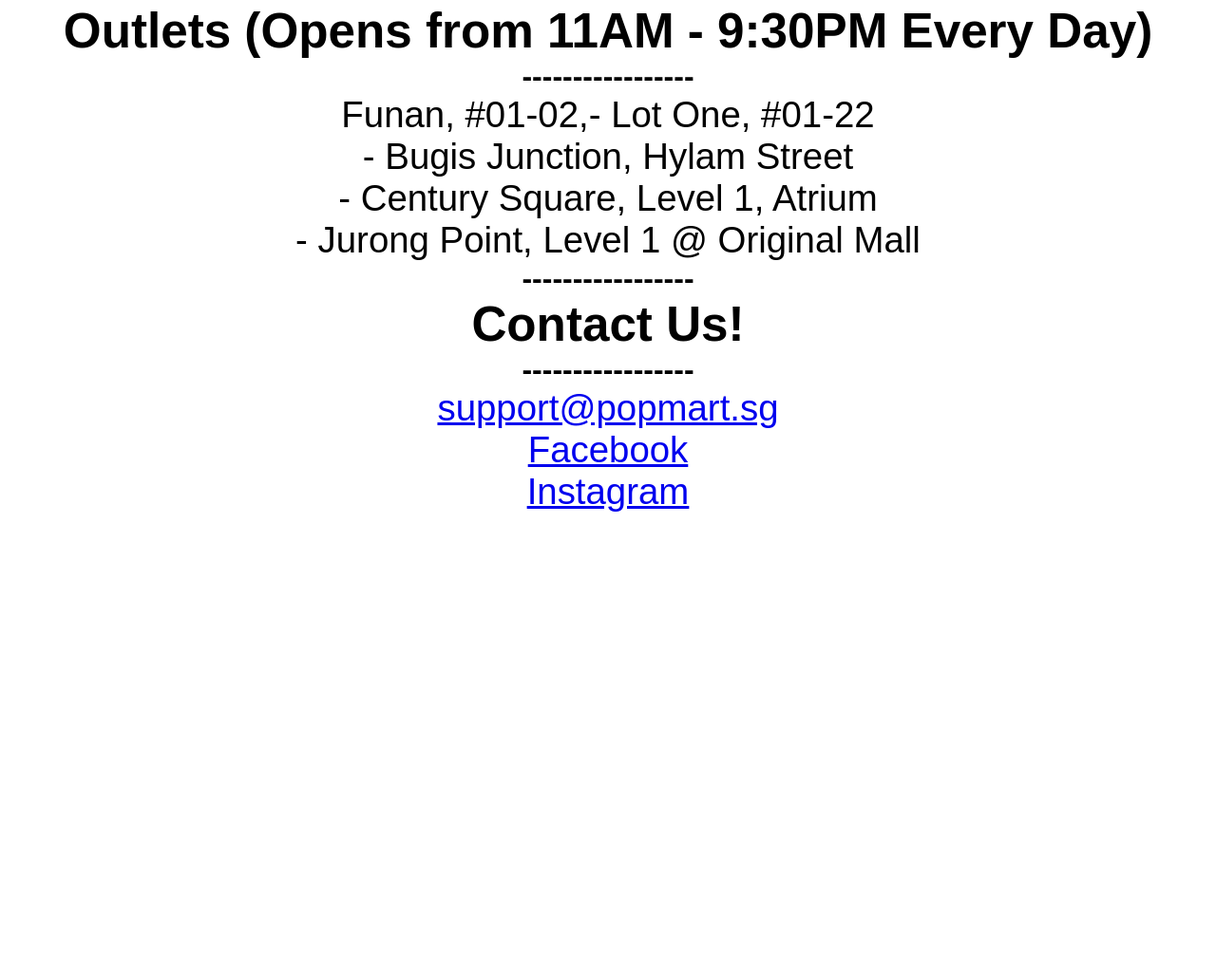
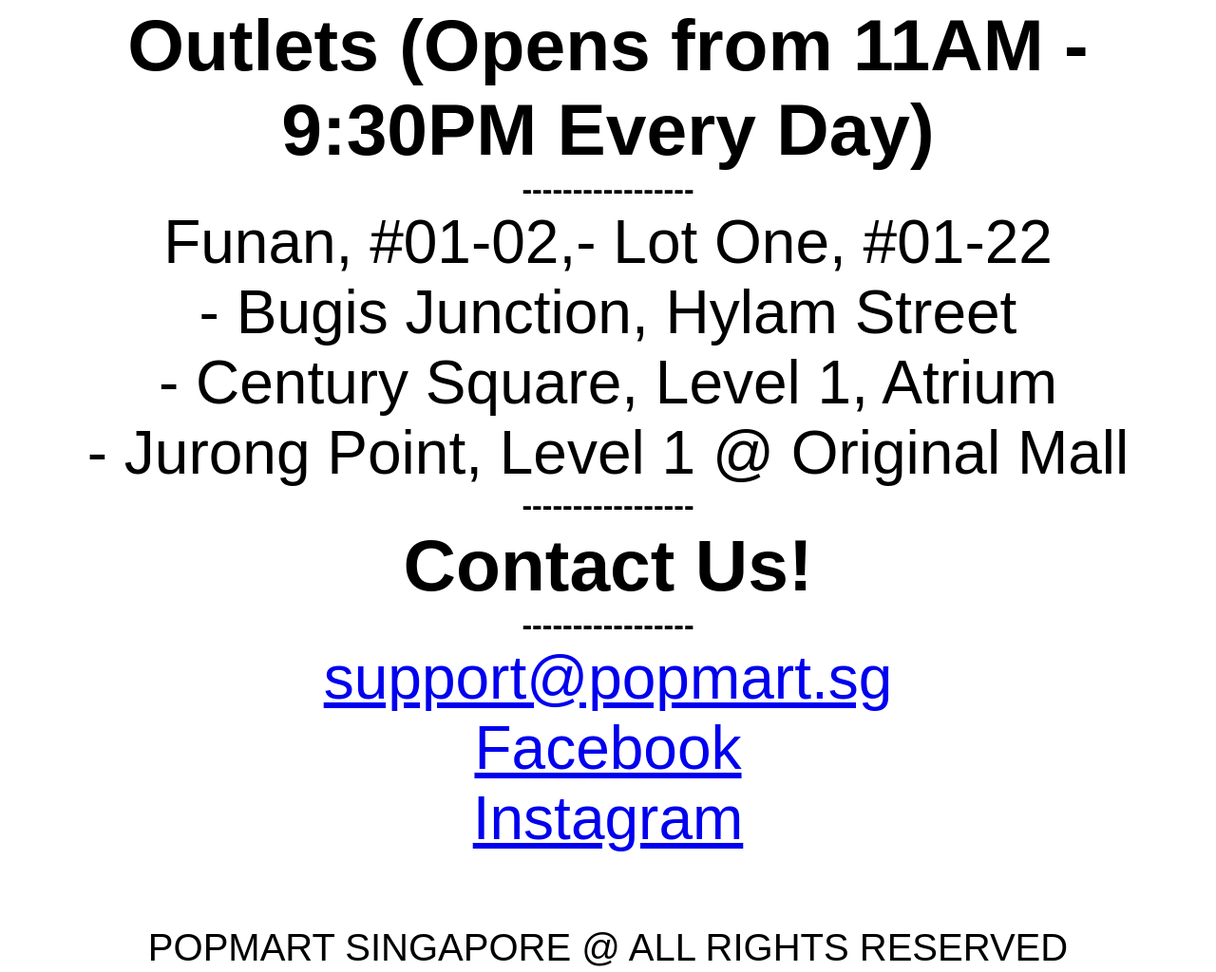
Before and after one commit to Aaronisanewbie/Asg1_Aaron, a plain HTML site: page store.html in a window 1280 px wide. Shown: the part 105-1129 px from the top of the page at 95% size. Before the commit the page ends 800 px from the top, so only its background shows below. Drawn offline with Linux system fonts and the light colour scheme; a script that the page names is missing; a web font is replaced by a local one.

Commit message:
75% done

```diff
--- a/store.html
+++ b/store.html
@@ -27,7 +27,7 @@
             </li>
 
             <li class="navbar__item">
-                <a href="store.html" class="navbar__links">Store</a>
+                <a href="store.html" class="navbar__links">Stores</a>
             </li>
             <li class="navbar__item">
                 <a href="Gallery.html" class="navbar__links">Gallery</a>
@@ -37,19 +37,24 @@
     </nav>
 <div class="row2">
 </div>
-<h1 style="font-size:4vw;">Outlets (Opens from 11AM - 9:30PM Every Day)</h1>
+<h1 style="font-size:6vw;">Outlets (Opens from 11AM - 9:30PM Every Day)</h1>
 <h1>-----------------</h1>
-<p style="font-size:3vw;">Funan, #01-02,- Lot One, #01-22
- <p style="font-size:3vw;">- Bugis Junction, Hylam Street</p>
-<p style="font-size:3vw;">- Century Square, Level 1, Atrium</p>
-<p style="font-size:3vw;">- Jurong Point, Level 1 @ Original Mall</p>
+<p style="font-size:5vw;">Funan, #01-02,- Lot One, #01-22
+ <p style="font-size:5vw;">- Bugis Junction, Hylam Street</p>
+<p style="font-size:5vw;">- Century Square, Level 1, Atrium</p>
+<p style="font-size:5vw;">- Jurong Point, Level 1 @ Original Mall</p>
 
 <h1>-----------------</h1>
-<h1 style="font-size:4vw;">Contact Us!</h1>
+<h1 style="font-size:6vw;">Contact Us!</h1>
 <h1>-----------------</h1>
-<a href="mailto:support@popmart.sg" style="font-size:3vw;">support@popmart.sg</p>
-<a href="https://www.facebook.com/popmartsg" style="font-size:3vw;">Facebook</p>
-<a href="https://www.instagram.com/popmartsg/" style="font-size:3vw;">Instagram</p>
+<a href="mailto:support@popmart.sg" style="font-size:5vw;">support@popmart.sg</p>
+<a href="https://www.facebook.com/popmartsg" style="font-size:5vw;">Facebook</p>
+<a href="https://www.instagram.com/popmartsg/" style="font-size:5vw;">Instagram</p>
+
+
+<footer>
+    <a><br>POPMART SINGAPORE @ ALL RIGHTS RESERVED</a>
+</footer>
 
 <script src = "app.js"></script>
 </body>
--- a/styles.css
+++ b/styles.css
@@ -18,7 +18,9 @@
     z-index: 999;
 }
 
-
+.services h1{
+    font-size: 100px;
+}
 
 video {
     max-width: 100%;
@@ -188,7 +190,7 @@
 }
 
 .main__btn{
-    font-size: 2rem;
+    font-size: 4rem;
     padding: 14px 32px;
     border: none;
     margin-top: 2rem;
@@ -298,7 +300,7 @@
 }
 
 .column img {
-    max-width: 30%;
+    max-width: 60%;
 }
 
 
@@ -343,3 +345,11 @@
 img{
 width: 200px;
 }
+
+footer {
+    text-align: center;
+    padding: 3px;
+    font-size: 40px;
+    background-color: white;
+    color: black;
+  }
```
Also changed, not shown: Events.html (+7 -2 lines), Gallery.html (+5 -0 lines), index.html (+11 -6 lines), 1 other file.
